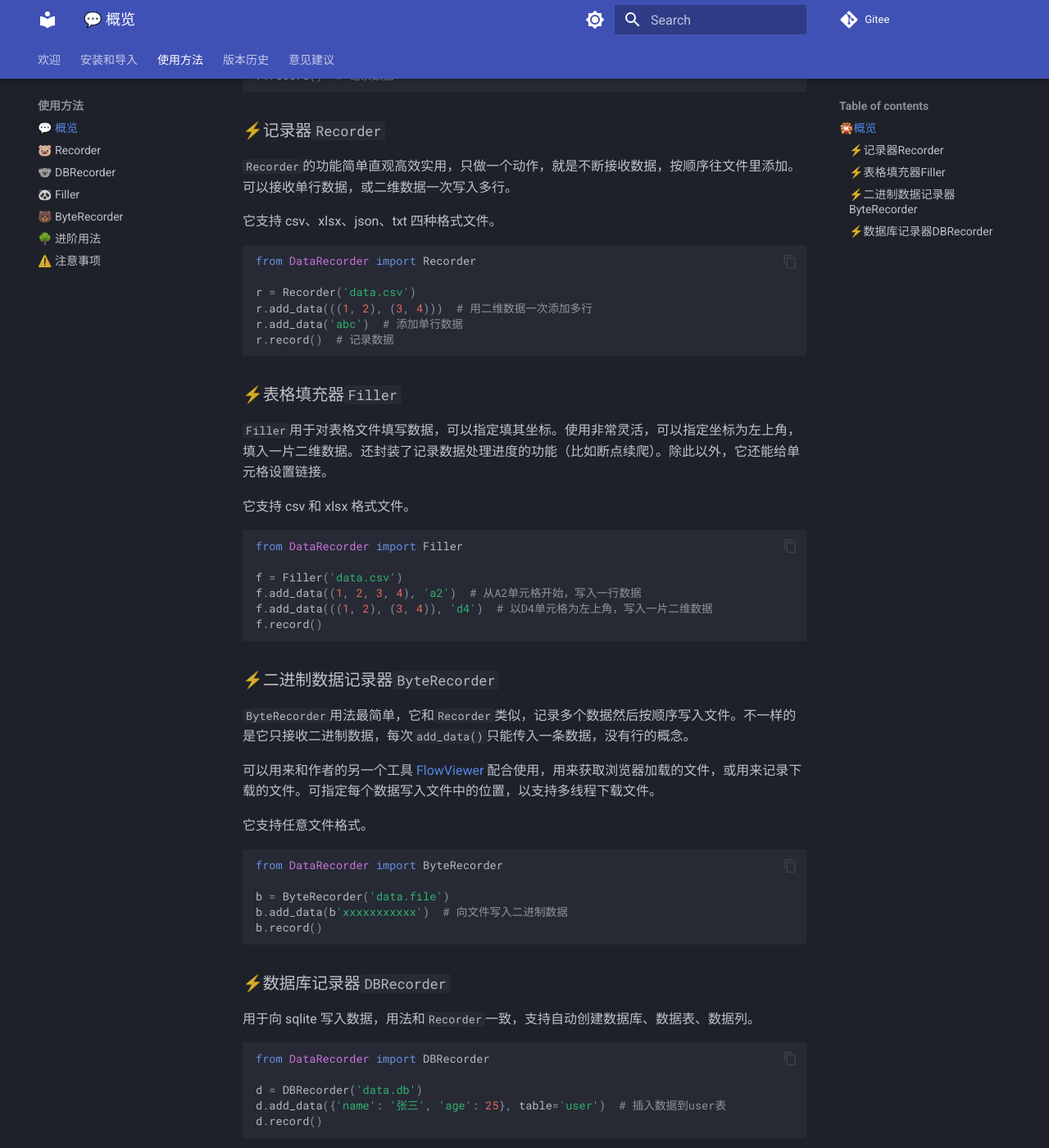
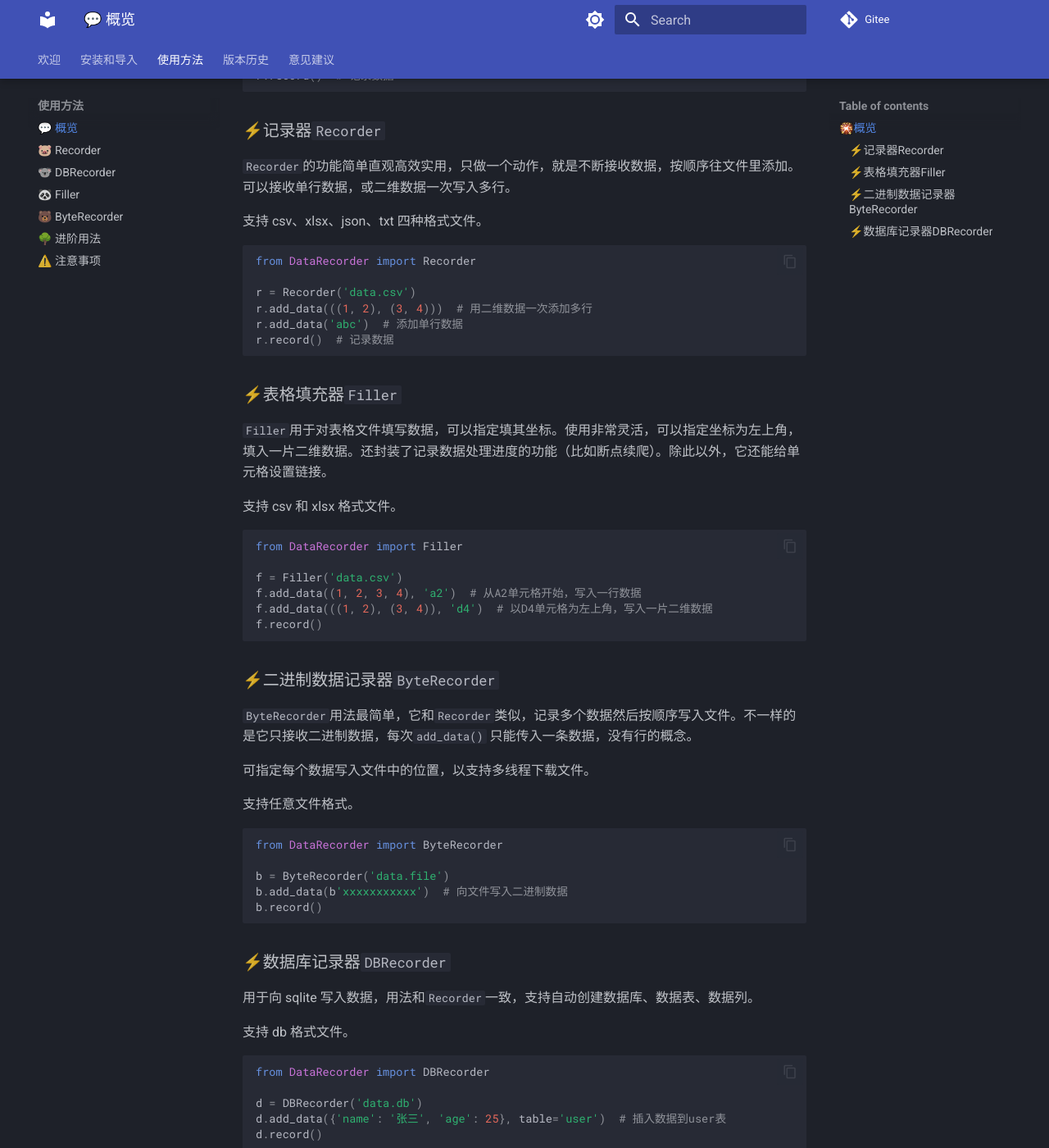
Before and after one commit to g1879/DataRecorder, an MkDocs documentation site: the page built from docs/usage/introduction.md, in a window 1280 px wide and 1400 px high, scrolled down 433 px. Shown: the whole window at 82% size. Built offline with MkDocs 1.6.1 and Material for MkDocs 9.7.7, drawn with Linux system fonts in a browser that asks for light colours.

````diff
--- a/docs/usage/introduction.md
+++ b/docs/usage/introduction.md
@@ -18,7 +18,7 @@
 
 `Recorder`的功能简单直观高效实用，只做一个动作，就是不断接收数据，按顺序往文件里添加。可以接收单行数据，或二维数据一次写入多行。
 
-它支持 csv、xlsx、json、txt 四种格式文件。
+支持 csv、xlsx、json、txt 四种格式文件。
 
 ```python
 from DataRecorder import Recorder
@@ -33,7 +33,7 @@
 
 `Filler`用于对表格文件填写数据，可以指定填其坐标。使用非常灵活，可以指定坐标为左上角，填入一片二维数据。还封装了记录数据处理进度的功能（比如断点续爬）。除此以外，它还能给单元格设置链接。
 
-它支持 csv 和 xlsx 格式文件。
+支持 csv 和 xlsx 格式文件。
 
 ```python
 from DataRecorder import Filler
@@ -46,11 +46,12 @@
 
 ### ⚡二进制数据记录器`ByteRecorder`
 
-`ByteRecorder`用法最简单，它和`Recorder`类似，记录多个数据然后按顺序写入文件。不一样的是它只接收二进制数据，每次`add_data()`只能传入一条数据，没有行的概念。
+`ByteRecorder`用法最简单，它和`Recorder`类似，记录多个数据然后按顺序写入文件。不一样的是它只接收二进制数据，每次`add_data()`
+只能传入一条数据，没有行的概念。
 
-可以用来和作者的另一个工具 [FlowViewer](https://gitee.com/g1879/FlowViewer) 配合使用，用来获取浏览器加载的文件，或用来记录下载的文件。可指定每个数据写入文件中的位置，以支持多线程下载文件。
+可指定每个数据写入文件中的位置，以支持多线程下载文件。
 
-它支持任意文件格式。
+支持任意文件格式。
 
 ```python
 from DataRecorder import ByteRecorder
@@ -64,6 +65,8 @@
 
 用于向 sqlite 写入数据，用法和`Recorder`一致，支持自动创建数据库、数据表、数据列。
 
+支持 db 格式文件。
+
 ```python
 from DataRecorder import DBRecorder
 
````
Also changed, not shown: docs/usage/Recorder.md (+1 -1 lines), 1 other file.
